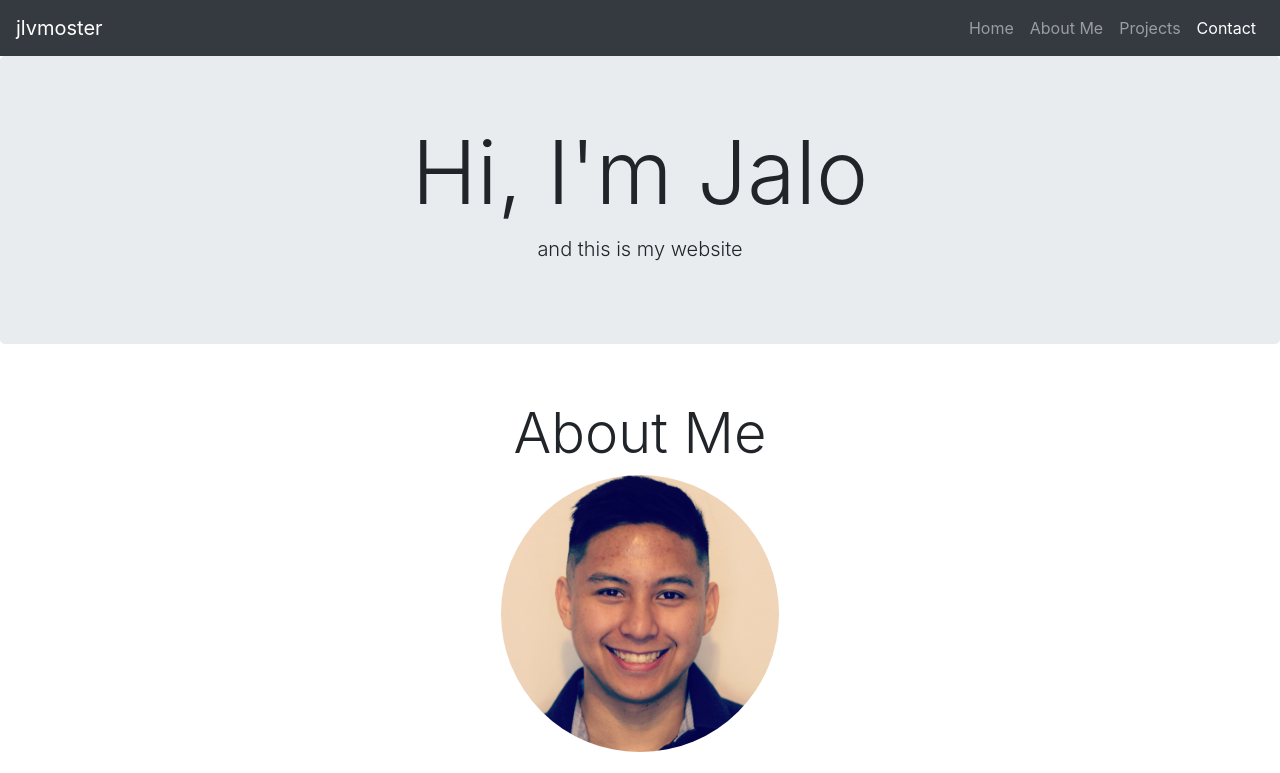
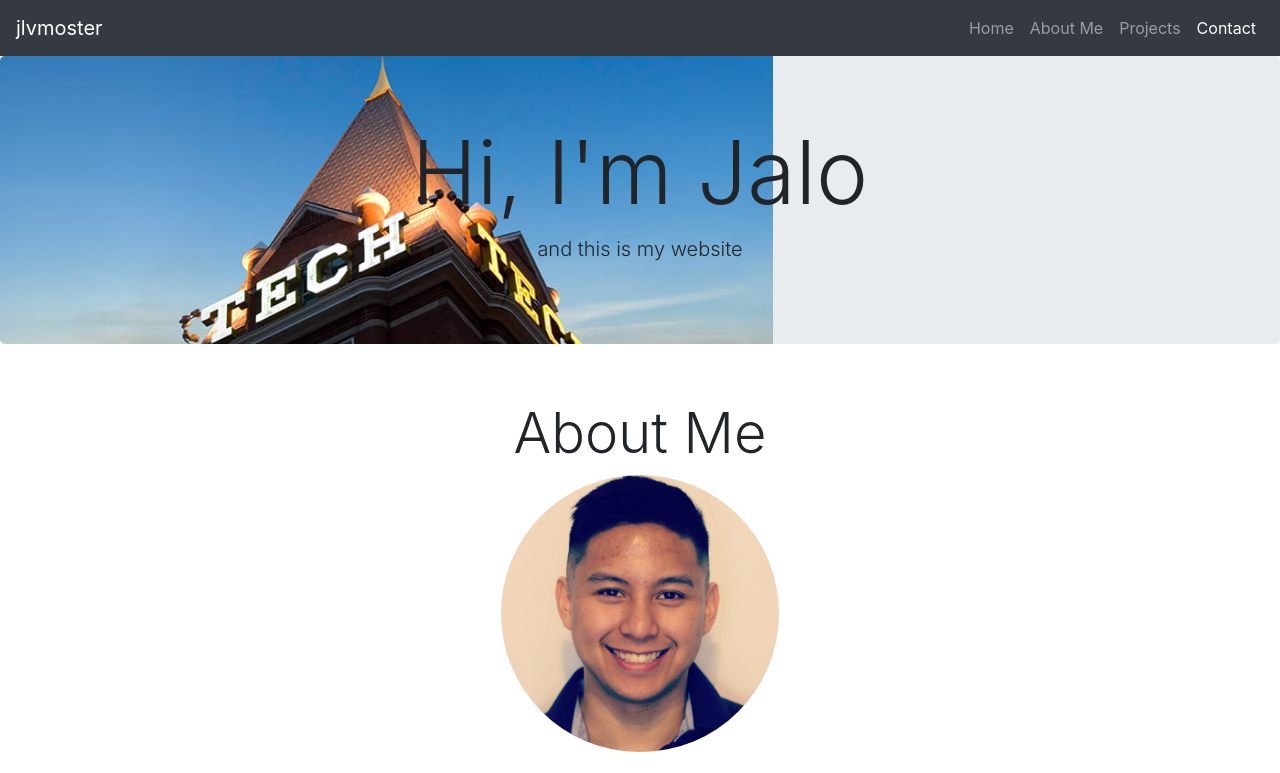
Before and after one commit to SakoY/jlvmoster.github.io, a plain HTML site: page index.html in a window 1280 px wide. Shown: the top 773 px of the page. Drawn offline with nearby package versions, Linux system fonts and the light colour scheme.

Commit message:
Minor changes/fixes

```diff
--- a/assets/css/styles.css
+++ b/assets/css/styles.css
@@ -7,3 +7,9 @@ html {
 #CONTACT {
   margin-bottom: 500px;
 }
+
+#jumbotron-home {
+  background-image: url("../img/jumbotron-home.jpg");
+  background-size: contain;
+  background-repeat: no-repeat;
+}
--- a/index.html
+++ b/index.html
@@ -51,11 +51,9 @@
   </header>
 
   <section id="HOME">
-    <div class="jumbotron text-center">
-      <div class="container">
-        <h1 class="display-2">Hi, I'm Jalo</h1>
-        <p class="lead">and this is my website</p>
-      </div>
+    <div id="jumbotron-home" class="jumbotron text-center">
+      <h1 class="display-2">Hi, I'm Jalo</h1>
+      <p class="lead">and this is my website</p>
     </div>
   </section>
 
```
Also changed, not shown: assets/img/jumbotron-home.jpg (added).
